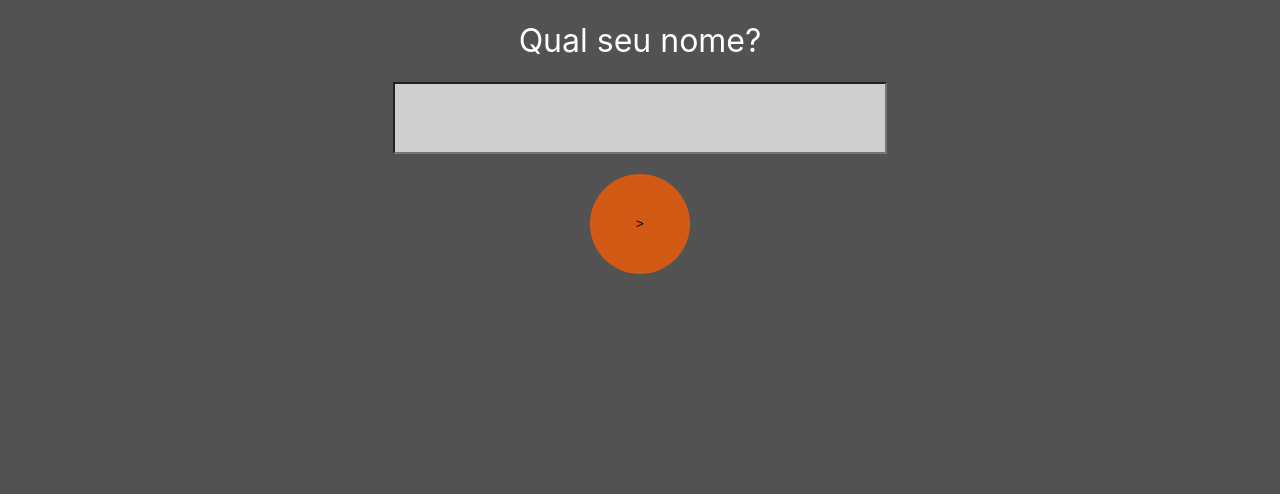
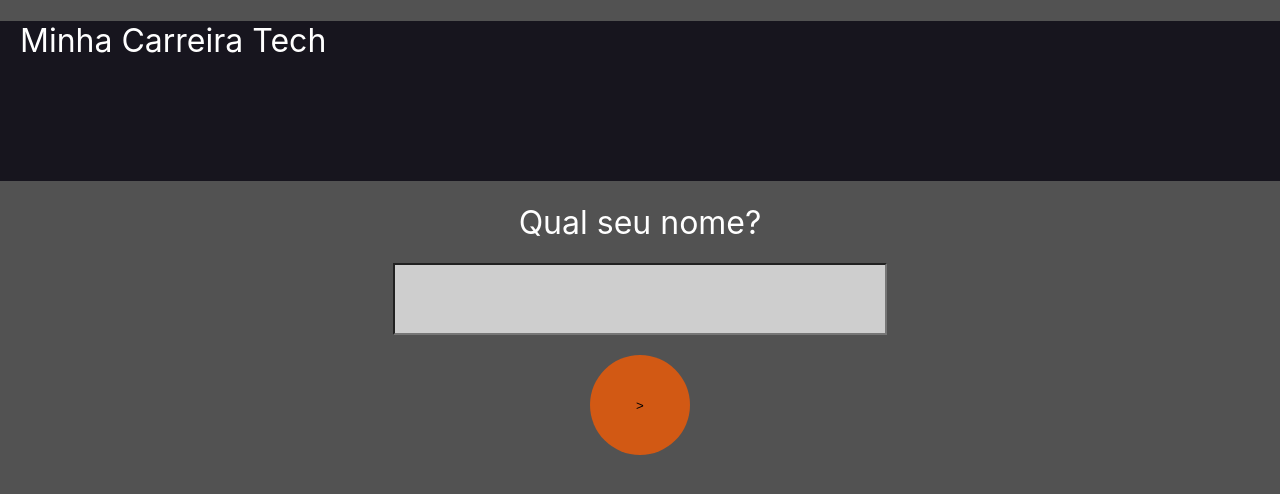
Before and after one commit to MarcosMoraes23/rocketseat-hackaton-51, a React (Create React App) app: page / in a window 1280 px wide. Shown: the top 494 px of the page. Built offline with nearby package versions, Linux system fonts and the light colour scheme.

Commit message:
Implementação inicial do Header

```diff
--- a/src/App.js
+++ b/src/App.js
@@ -1,12 +1,12 @@
-import React, { useState } from 'react';
-import { Title } from './components/Title/TitleStyle';
-import { Container } from './components/Container/ContainerStyle';
-import { InputText } from './components/InputText/InputTextStyle';
-import { ButtonNext } from './components/ButtonNext/ButtonNextStyle';
-import './App.css';
+import React, { useState } from "react";
+import { Title } from "./components/Title/TitleStyle";
+import { Container } from "./components/Container/ContainerStyle";
+import { InputText } from "./components/InputText/InputTextStyle";
+import { ButtonNext } from "./components/ButtonNext/ButtonNextStyle";
+import { HeaderStyle } from "./components/Header/HeaderStyle";
+import "./App.css";
 
 function App() {
-
   const [nome, setNome] = useState("");
   const [idade, setIdade] = useState("");
   const [escolaridade, setEscolaridade] = useState("");
@@ -14,14 +14,16 @@ function App() {
 
   return (
     <div className="main-container">
+      <HeaderStyle>
+        <Title>Minha Carreira Tech</Title>
+      </HeaderStyle>
       <Container>
-        <Title>
-          Qual seu nome?
-        </Title>
-        <InputText value={nome} onChange={(event) => setNome(event.target.value)}/>
-        <ButtonNext>
-          >
-        </ButtonNext>
+        <Title>Qual seu nome?</Title>
+        <InputText
+          value={nome}
+          onChange={event => setNome(event.target.value)}
+        />
+        <ButtonNext>></ButtonNext>
       </Container>
     </div>
   );
--- /dev/null
+++ b/src/components/Header/HeaderStyle.js
@@ -0,0 +1,8 @@
+import styled from "styled-components";
+
+export const HeaderStyle = styled.div`
+  background: #17151e;
+  height: 20vh;
+  padding: 0 20px;
+  margin-top: 0;
+`;
```
